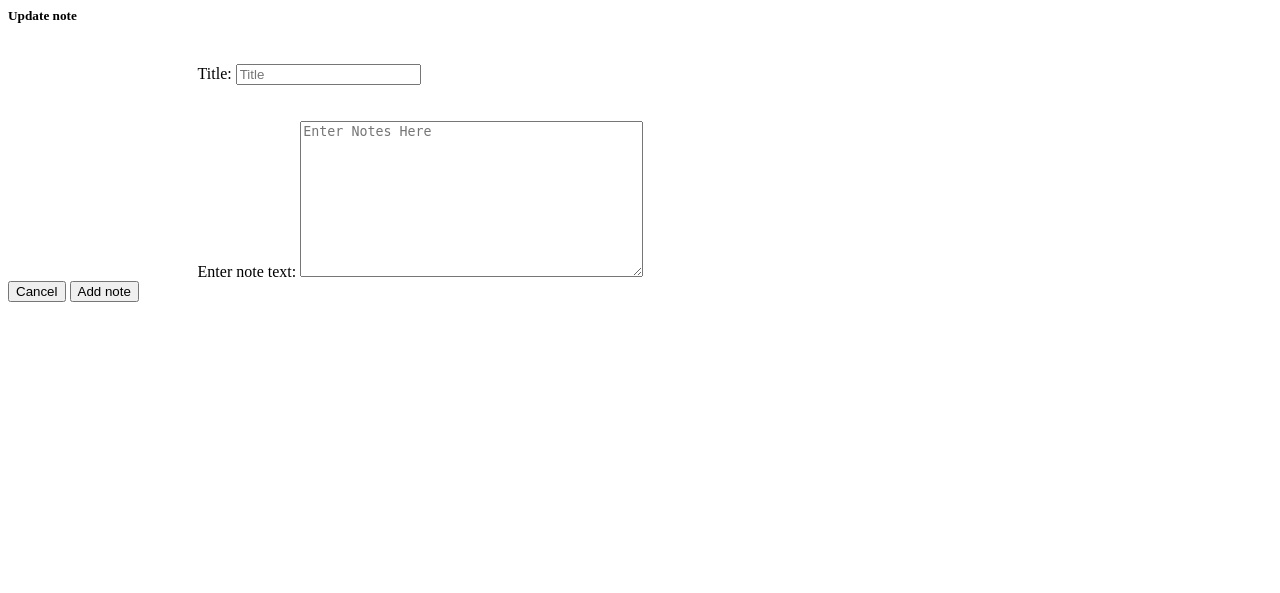
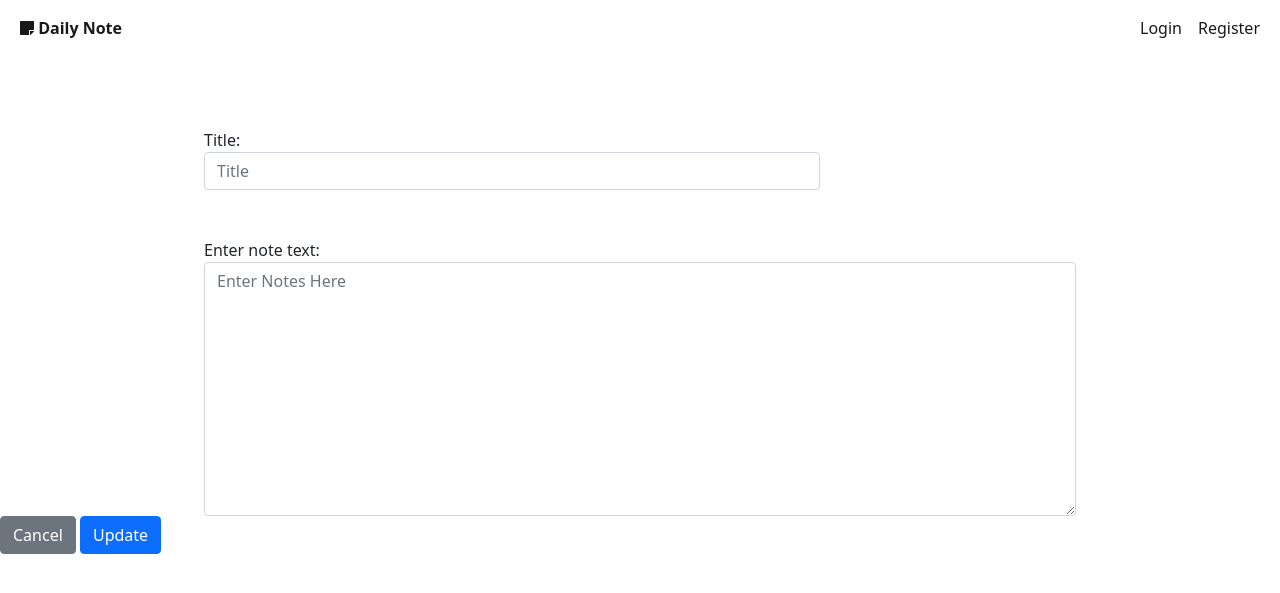
Before and after one commit to mryoshizaki/daily-note, a Django app: template main/templates/main/notes/update_note.html in a window 1280 px wide. Shown: the top 593 px of the page. Run offline with Django 3.2, Linux system fonts and the light colour scheme; the template is opened without the code that fills it: values that come from a table or form of the project are taken from there, others are empty.

Commit message:
completed update function for notes -- completed notes

```diff
--- a/main/templates/main/notes/update_note.html
+++ b/main/templates/main/notes/update_note.html
@@ -1,13 +1,92 @@
-<div class="modal fade" id="update-note">
-    <div class="modal-dialog modal-dialog-centered modal-lg">
-    <div class="modal-content">
-        <div class="modal-header">
-            <h5 class="modal-title">Update note {{note.id}}</h5>
+{% extends 'main/navbar2.html' %}
+{% block content %}
+{{form.media}}
+</head>
+<body style="background-color:{{color.value_background}}">
+    <nav class="navbar sticky-top navbar-expand-lg navbar-light" style="background-color: {{color.value_navbar}}">
+        <div class="container-fluid">
+          <div class = "topnav-left">
+            <ul class="navbar-nav me-auto mb-2 mb-lg-0">
+                <!-- <li class="nav-item">
+                  <a class="navbar-brand"href="#">Reminderific</a>
+                </li> -->
+                {% if user.is_authenticated %}
+                <li class="nav-item">
+                 <a class="nav-link active" aria-current="page" href="#" style="font-weight:bold">
+                  <i class="fas fa-sticky-note"></i>
+                   Daily Note
+                  </a>
+                </li>
+                <li class="nav-item">
+                  <a class="nav-link active" href="#">
+                    Dashboard
+                  </a>
+                </li>
+                <li class="nav-item">
+                  <a class="nav-link active" href="{% url 'calendar' %}">
+                    Calendar
+                  </a>
+                </li>
+                <li class="nav-item">
+                  <a class="nav-link active" href="{% url 'notesview' %}">
+                    Notes
+                  </a>
+                </li>
+                {% else %}
+                <li class="nav-item">
+                  <a class="nav-link active" href="#" style="font-weight: bold;">
+                    <i class="fas fa-sticky-note"></i>
+                    Daily Note
+                  </a>
+                </li>
+                {%  endif  %}
+              </ul>
           </div>
+          <div class="topnav-right" id="navbarSupportedContent" >
+            <ul class="navbar-nav me-auto mb-2 mb-lg-0">
+                {% if user.is_authenticated %}
+                <li class = "nav-item dropdown">
+                  <a class="nav-link active dropdown-toggle" data-bs-toggle="dropdown">
+                    <i class="fas fa-user-circle"></i>
+                    Hi {{ user.first_name }} !
+                  </a>
+                  <div class="dropdown-menu">
+                    <a href="{% url 'pastel-themed' %}" class="dropdown-item">Pastel-themed</a>
+                    <a href="{% url 'neutral-themed' %}" class="dropdown-item">Neutral-themed</a>
+                    <a href="{% url 'bright-themed' %}" class="dropdown-item">Bright-themed</a>
+                </div>
+                </li>
+                <li class = "nav-item">
+                  <a class="nav-link active" href="{% url 'logout' %}">
+                    <i class="fa-solid fa-right-from-bracket"></i>
+                    Logout</a>
+                </li>
+                {% else %}
+                <li class = "nav-item">
+                  <a class="nav-link active" href="{% url 'login' %}">
+                    Login</a>
+                </li>
+                <li class = "nav-item">
+                  <a class="nav-link active" href="{% url 'register' %}">
+                    Register</a>
+              </li>
+                {% endif %}
+            </ul>
+
+            <!-- <form class="d-flex">
+              <input class="form-control me-2" type="search" placeholder="Search" aria-label="Search">
+              <button class="btn btn-outline-success" type="submit">Search</button>
+            </form> -->
+          </div>
+        </div>
+      </nav>
+
+
+<br> <br>
+
+
 <form method="post">
     {% csrf_token %}
-            <div class="modal-body" style="color: black">
-                <div class="modal-body" style="color: black">
                 <div class="row" style="margin-left: 15%; margin-right: 15%">
                 </div>
                 <br />
@@ -19,13 +98,11 @@
                 <div class="row" style="margin-left: 15%; margin-right: 15%">
                 <div class="col">Enter note text: {{form.text}}</div>
             </div>
-                </div>
-                <div class="modal-footer">
+
+
         <button type="button" class="btn btn-secondary" data-bs-dismiss="modal">Cancel</button>
-                    <button id="submit_button" type="submit" class="btn btn-primary">Add note</button>
-                </div>
-            </div>
+        <button id="submit_button" type="submit" class="btn btn-primary">Update</button>
+
 </form>
-    </div>
-    </div>
-</div>
+
+{% endblock %}
```
Also changed, not shown: main/views.py (+8 -7 lines). Lines whose indentation alone changed are shown as unchanged.
